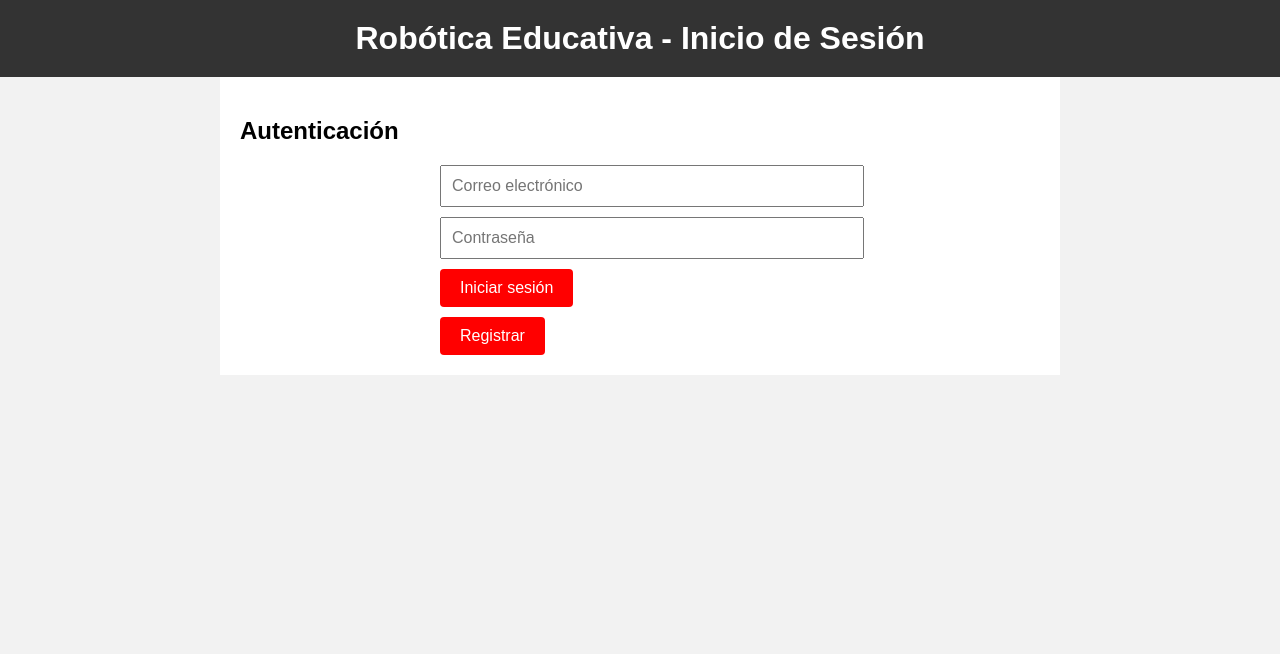
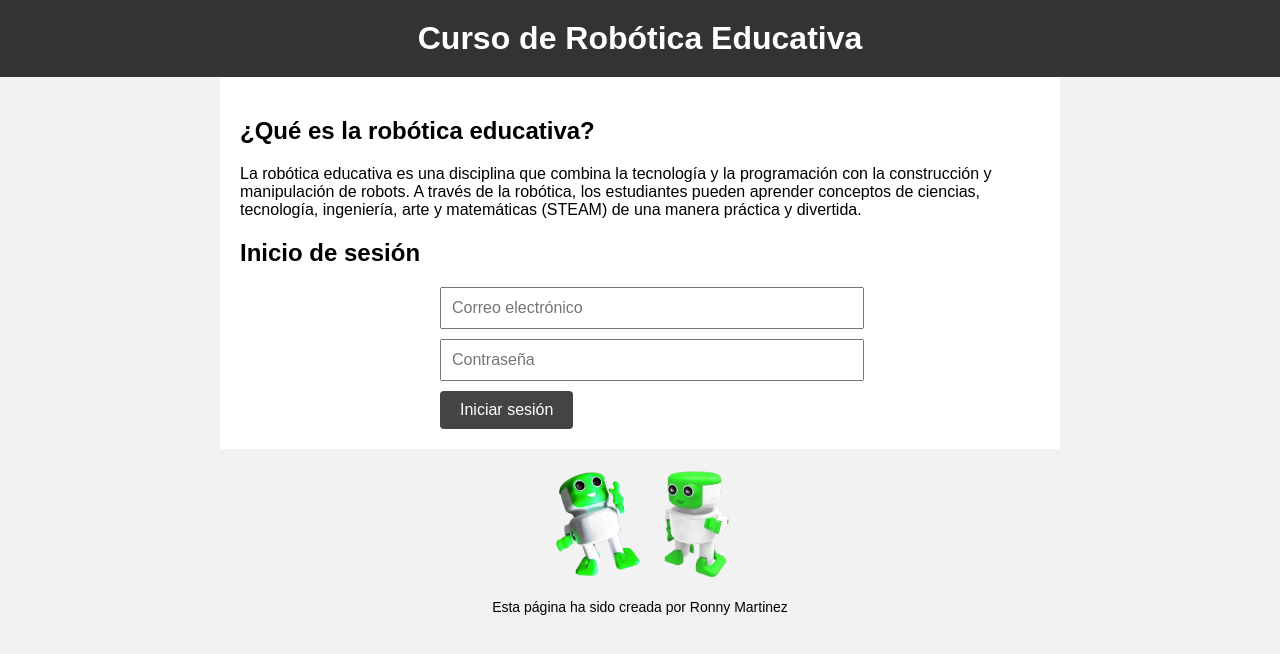
Before and after one commit to rovimartinez/rovimartinez.github.io, a plain HTML site: page index.html in a window 1280 px wide. Drawn offline with Linux system fonts and the light colour scheme.

Commit message:
Update index.html

```diff
--- a/index.html
+++ b/index.html
@@ -49,7 +49,7 @@
       display: block;
       margin-top: 10px;
       padding: 10px 20px;
-      background-color: #FF0000;
+      background-color: #444444;
       color: #FFFFFF;
       border: none;
       border-radius: 4px;
@@ -64,23 +64,42 @@
     .success-message {
       color: green;
     }
+
+    .logo {
+      max-width: 200px;
+      margin: 20px auto;
+      display: block;
+    }
+
+    .credits {
+      text-align: center;
+      font-size: 14px;
+      margin-top: 20px;
+    }
   </style>
 </head>
 <body>
   <header>
-    <h1>Robótica Educativa - Inicio de Sesión</h1>
+    <h1>Curso de Robótica Educativa</h1>
   </header>
 
   <section>
-    <h2>Autenticación</h2>
-    <form id="auth-form">
+    <h2>¿Qué es la robótica educativa?</h2>
+    <p>La robótica educativa es una disciplina que combina la tecnología y la programación con la construcción y manipulación de robots. A través de la robótica, los estudiantes pueden aprender conceptos de ciencias, tecnología, ingeniería, arte y matemáticas (STEAM) de una manera práctica y divertida.</p>
+      <p><h2>Inicio de sesión</h2>   </p>
+      <form id="auth-form">
       <input type="email" id="email" placeholder="Correo electrónico" required>
       <input type="password" id="password" placeholder="Contraseña" required>
       <button type="submit" id="login-btn">Iniciar sesión</button>
-      <button type="submit" id="register-btn">Registrar</button>
     </form>
     <div id="message-container"></div>
   </section>
+
+  <img src="imagen/robots_educativos.png" class="logo" alt="Robots Educativos">
+
+  <div class="credits">
+    Esta página ha sido creada por Ronny Martinez
+  </div>
 
   <script src="https://www.gstatic.com/firebasejs/9.23.0/firebase-app.js"></script>
   <script src="https://www.gstatic.com/firebasejs/9.23.0/firebase-auth.js"></script>
@@ -91,6 +110,7 @@
     import { getAuth, signInWithEmailAndPassword } from "https://www.gstatic.com/firebasejs/9.23.0/firebase-auth.js";
 
     // Your web app's Firebase configuration
+    // For Firebase JS SDK v7.20.0 and later, measurementId is optional
     const firebaseConfig = {
       apiKey: "AIzaSyBvaHVzrjt89982iejiSgDq-h4nOKEww7M",
       authDomain: "roboticaeducativa-b5ee2.firebaseapp.com",
@@ -110,7 +130,6 @@
     const emailField = document.getElementById('email');
     const passwordField = document.getElementById('password');
     const loginButton = document.getElementById('login-btn');
-    const registerButton = document.getElementById('register-btn');
     const messageContainer = document.getElementById('message-container');
 
     // Manejar el inicio de sesión
@@ -128,23 +147,6 @@
         })
         .catch((error) => {
           // Error en el inicio de sesión
-          showMessage('error', 'Error: ' + error.message);
-        });
-    });
-
-    // Manejar el registro
-    registerButton.addEventListener('click', (e) => {
-      e.preventDefault();
-      const email = emailField.value;
-      const password = passwordField.value;
-      createUserWithEmailAndPassword(auth, email, password)
-        .then((userCredential) => {
-          // Registro exitoso
-          showMessage('success', 'Registro exitoso');
-          clearForm();
-        })
-        .catch((error) => {
-          // Error en el registro
           showMessage('error', 'Error: ' + error.message);
         });
     });
```
